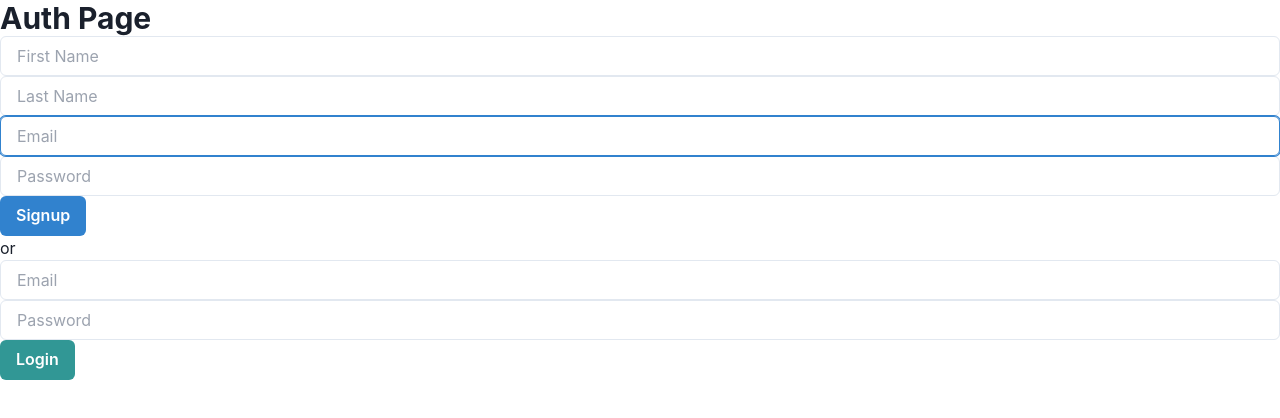
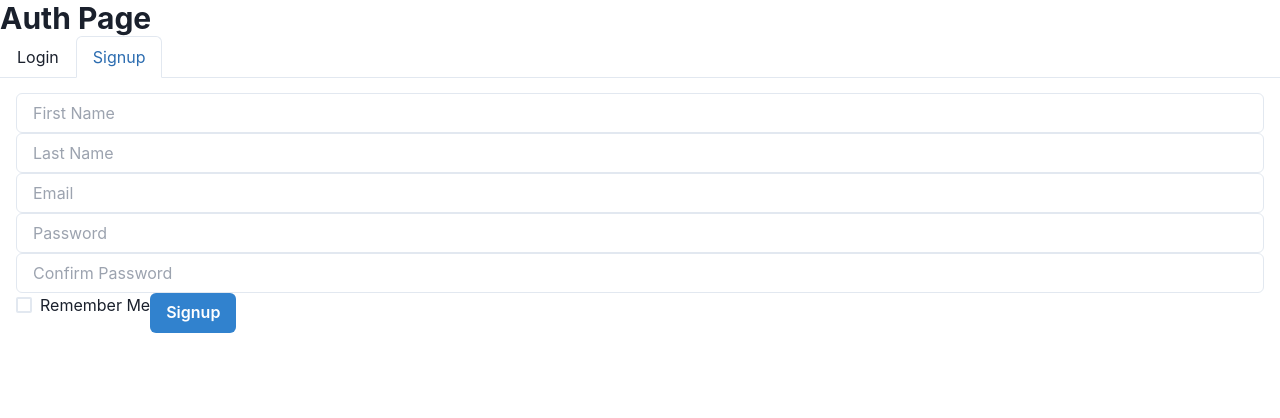
Before and after one commit to Danzmann/thinkeasy-task, a Next.js app: page /auth in a window 1280 px wide. Both pictures are taken after a click on the tab "Signup". Shown: the top 418 px of the page. Built offline with nearby package versions, Linux system fonts and the light colour scheme.

Commit message:
auth-page: Improved UX and functionalities in auth page (login/signup), two tabs for each method. Improved error feedback. Enabled "remember me"

```diff
--- a/src/api/auth.ts
+++ b/src/api/auth.ts
@@ -2,11 +2,9 @@ import axiosInstance from "@/api/axiosInstance";
 import { handleApiError } from "@/api/errorHandler";
 import { SignupInput, LoginInput, Auth, RefreshTokenInput } from "@/types/api";
 
-const BASE_URL = "https://frontend-test-be.stage.thinkeasy.cz/auth";
-
 export async function signup(input: SignupInput): Promise<Auth> {
   try {
-    const response = await axiosInstance.post(`${BASE_URL}/signup`, input);
+    const response = await axiosInstance.post("/auth/signup", input);
     return response.data;
   } catch (error) {
     handleApiError(error);
@@ -15,7 +13,7 @@ export async function signup(input: SignupInput): Promise<Auth> {
 
 export async function login(input: LoginInput): Promise<Auth> {
   try {
-    const response = await axiosInstance.post(`${BASE_URL}/login`, input);
+    const response = await axiosInstance.post("/auth/login", input);
     return response.data;
   } catch (error) {
     handleApiError(error);
@@ -27,8 +25,15 @@ export async function refreshToken(
 ): Promise<{ access_token: string }> {
   try {
     const response = await axiosInstance.post(
-      `${BASE_URL}/refresh-token`,
-      input,
+      "/auth/refresh-token",
+      {
+        token: input.token,
+      },
+      {
+        headers: {
+          Authorization: `Bearer ${input.authToken}`,
+        },
+      },
     );
     return response.data;
   } catch (error) {
--- a/src/pages/auth.tsx
+++ b/src/pages/auth.tsx
@@ -1,24 +1,45 @@
-import React from "react";
+import React, { useEffect, useState } from "react";
 import { useSetRecoilState } from "recoil";
 import { useForm } from "react-hook-form";
 import { useRouter } from "next/router";
-
 import {
   authTokenState,
   refreshTokenState,
   userInfoState,
 } from "@/state/atoms";
 import { signup, login } from "@/api/auth";
-import { Button, Input, Box, Heading, Text } from "@chakra-ui/react";
-// import { Checkbox } from "@chakra-ui/checkbox";
+import {
+  Button,
+  Input,
+  Box,
+  Heading,
+  Checkbox,
+  Tabs,
+  TabList,
+  Tab,
+  TabPanel,
+  TabPanels,
+  FormControl,
+  FormErrorMessage,
+  FormHelperText,
+} from "@chakra-ui/react";
+import { ToastContainer, toast } from "react-toastify";
 
 const AuthPage = () => {
-  const signupForm = useForm();
-  const loginForm = useForm();
+  const signupForm = useForm({
+    mode: "onSubmit", // Run validation on form submission
+  });
+  const loginForm = useForm({
+    mode: "onSubmit",
+  });
+
   const router = useRouter();
+
   const setAuthToken = useSetRecoilState(authTokenState);
   const setRefreshToken = useSetRecoilState(refreshTokenState);
   const setUserInfo = useSetRecoilState(userInfoState);
+
+  const [rememberMe, setRememberMe] = useState(false);
 
   const onSubmit = async (data: any, isSignup: boolean) => {
     try {
@@ -34,18 +55,55 @@ const AuthPage = () => {
       setAuthToken(authData.accessToken);
       setRefreshToken(authData.refreshToken);
 
-      if (data.rememberMe) {
+      if (rememberMe) {
+        localStorage.setItem("accessToken", authData.accessToken);
         localStorage.setItem("refreshToken", authData.refreshToken);
+        // There is no api to fetch user data so here it is, the DIY version :D
+        localStorage.setItem("userInfo", data.email);
       } else {
+        localStorage.removeItem("accessToken");
         localStorage.removeItem("refreshToken");
+        localStorage.removeItem("userInfo");
       }
 
       setUserInfo({ email: data.email });
       router.push("/");
     } catch (error: any) {
-      alert(error.message || "An error occurred. Please try again.");
+      let errorMessage = "An error occurred. Please try again.";
+      // Password too short error message comes as an array for some reason
+      if (error.message && Array.isArray(error.message)) {
+        errorMessage = error.message.join(", ");
+      } else if (error.message) {
+        errorMessage = error.message;
+      }
+
+      toast.error(errorMessage, {
+        position: "bottom-right",
+        autoClose: 3000,
+        hideProgressBar: true,
+      });
     }
   };
+
+  const handleError = () => {
+    toast.error("Please fix the missing fields.", {
+      position: "bottom-right",
+      autoClose: 3000,
+      hideProgressBar: true,
+    });
+  };
+
+  useEffect(() => {
+    const userLoggedOut = sessionStorage.getItem("userHasBeenLoggedOut");
+    if (userLoggedOut === "true") {
+      sessionStorage.removeItem("userHasBeenLoggedOut");
+      toast.warning("You have been logged out", {
+        position: "bottom-right",
+        autoClose: 3000,
+        hideProgressBar: true,
+      });
+    }
+  }, []);
 
   return (
     <div className="flex items-center justify-center min-h-screen bg-gray-100 text-black">
@@ -54,59 +112,169 @@ const AuthPage = () => {
           Auth Page
         </Heading>
 
+        <Tabs variant="enclosed">
+          <TabList>
+            <Tab>Login</Tab>
+            <Tab>Signup</Tab>
+          </TabList>
+
+          <TabPanels>
+            <TabPanel>
               <form
-          onSubmit={signupForm.handleSubmit((data) => onSubmit(data, true))}
+                onSubmit={loginForm.handleSubmit(
+                  (data) => onSubmit(data, false),
+                  handleError,
+                )}
+              >
+                <FormControl
+                  isInvalid={!!loginForm.formState.errors.email}
+                  className="mb-4"
                 >
                   <Input
-            {...signupForm.register("firstname")}
-            placeholder="First Name"
-            className="mb-2"
+                    {...loginForm.register("email", {
+                      required: "Email is required",
+                    })}
+                    placeholder="Email"
                   />
+                  <FormErrorMessage>
+                    {loginForm.formState.errors.email?.message}
+                  </FormErrorMessage>
+                </FormControl>
+
+                <FormControl
+                  isInvalid={!!loginForm.formState.errors.password}
+                  className="mb-4"
+                >
                   <Input
-            {...signupForm.register("lastname")}
-            placeholder="Last Name"
-            className="mb-2"
-          />
-          <Input
-            {...signupForm.register("email", { required: true })}
-            placeholder="Email"
-            className="mb-2"
-          />
-          <Input
-            {...signupForm.register("password", { required: true })}
+                    {...loginForm.register("password", {
+                      required: "Password is required",
+                    })}
                     type="password"
                     placeholder="Password"
-            className="mb-2"
                   />
-          {/*<Checkbox {...signupForm.register("rememberMe")} className="mb-4">
+                  <FormErrorMessage>
+                    {loginForm.formState.errors.password?.message}
+                  </FormErrorMessage>
+                </FormControl>
+
+                <Checkbox
+                  isChecked={rememberMe}
+                  onChange={() => setRememberMe((prev) => !prev)}
+                  className="mb-4"
+                >
                   Remember Me
-          </Checkbox>**/}
+                </Checkbox>
+                <Button type="submit" colorScheme="teal" className="w-full">
+                  Login
+                </Button>
+              </form>
+            </TabPanel>
+            <TabPanel>
+              <form
+                onSubmit={signupForm.handleSubmit((data) =>
+                  onSubmit(data, true),
+                )}
+              >
+                <FormControl
+                  isInvalid={!!signupForm.formState.errors.firstname}
+                  className="mb-4"
+                >
+                  <Input
+                    {...signupForm.register("firstname", {
+                      required: "First name is required",
+                    })}
+                    placeholder="First Name"
+                  />
+                  <FormErrorMessage>
+                    {signupForm.formState.errors.firstname?.message}
+                  </FormErrorMessage>
+                </FormControl>
+
+                <FormControl
+                  isInvalid={!!signupForm.formState.errors.lastname}
+                  className="mb-4"
+                >
+                  <Input
+                    {...signupForm.register("lastname", {
+                      required: "Last name is required",
+                    })}
+                    placeholder="Last Name"
+                  />
+                  <FormErrorMessage>
+                    {signupForm.formState.errors.lastname?.message}
+                  </FormErrorMessage>
+                </FormControl>
+
+                <FormControl
+                  isInvalid={!!signupForm.formState.errors.email}
+                  className="mb-4"
+                >
+                  <Input
+                    {...signupForm.register("email", {
+                      required: "Email is required",
+                    })}
+                    placeholder="Email"
+                  />
+                  <FormErrorMessage>
+                    {signupForm.formState.errors.email?.message}
+                  </FormErrorMessage>
+                </FormControl>
+
+                <FormControl
+                  isInvalid={!!signupForm.formState.errors.password}
+                  className="mb-4"
+                >
+                  <Input
+                    {...signupForm.register("password", {
+                      required: "Password is required",
+                      minLength: {
+                        value: 8,
+                        message: "Password must be at least 8 characters",
+                      },
+                    })}
+                    type="password"
+                    placeholder="Password"
+                  />
+                  <FormErrorMessage>
+                    {signupForm.formState.errors.password?.message}
+                  </FormErrorMessage>
+                </FormControl>
+
+                <FormControl
+                  isInvalid={!!signupForm.formState.errors.confirmPassword}
+                  className="mb-4"
+                >
+                  <Input
+                    {...signupForm.register("confirmPassword", {
+                      required: "Please confirm your password",
+                      validate: (value) =>
+                        value === signupForm.getValues("password") ||
+                        "Passwords do not match",
+                    })}
+                    type="password"
+                    placeholder="Confirm Password"
+                  />
+                  <FormErrorMessage>
+                    {signupForm.formState.errors.confirmPassword?.message}
+                  </FormErrorMessage>
+                </FormControl>
+
+                <Checkbox
+                  isChecked={rememberMe}
+                  onChange={() => setRememberMe((prev) => !prev)}
+                  className="mb-4"
+                >
+                  Remember Me
+                </Checkbox>
                 <Button type="submit" colorScheme="blue" className="w-full">
                   Signup
                 </Button>
               </form>
-
-        <Text className="text-center mt-4 mb-4">or</Text>
-
-        <form
-          onSubmit={loginForm.handleSubmit((data) => onSubmit(data, false))}
-        >
-          <Input
-            {...loginForm.register("email", { required: true })}
-            placeholder="Email"
-            className="mb-2"
-          />
-          <Input
-            {...loginForm.register("password", { required: true })}
-            type="password"
-            placeholder="Password"
-            className="mb-4"
-          />
-          <Button type="submit" colorScheme="teal" className="w-full">
-            Login
-          </Button>
-        </form>
+            </TabPanel>
+          </TabPanels>
+        </Tabs>
       </Box>
+      <ToastContainer />
     </div>
   );
 };
--- a/src/pages/index.tsx
+++ b/src/pages/index.tsx
@@ -56,6 +56,7 @@ const Home = () => {
     setLoading(true);
     try {
       const fetchedPosts = await apiCall<Post[]>(ENDPOINTS.posts, METHODS.GET);
+      // Ideally all posts from api should be in posts state, but since we are doing nothing with unpublished posts...
       const publishedPosts = fetchedPosts.filter((post) => post.published);
       setPosts(publishedPosts);
       setFilteredPosts(publishedPosts);
@@ -177,7 +178,6 @@ const Home = () => {
         {error && <Text color="red.500">{error}</Text>}
 
         <Box className="mb-4 p-4 bg-white rounded shadow-md">
-          {/* Search by Title or Content */}
           <Box className="mb-4">
             <Text mb={2}>Search by Title/Content:</Text>
             <AutoComplete
@@ -221,7 +221,6 @@ const Home = () => {
             </AutoComplete>
           </Box>
 
-          {/* Search by Author */}
           <Box>
             <Text mb={2}>Search by Author ID:</Text>
             <AutoComplete openOnFocus onSelectOption={handleSearchByAuthor}>
@@ -257,7 +256,6 @@ const Home = () => {
           </Box>
         </Box>
 
-        {/* Posts Section */}
         <Box
           className="h-[70vh] overflow-y-auto rounded shadow-md bg-gray-100 p-4"
           borderWidth="1px"
--- a/src/state/atoms.ts
+++ b/src/state/atoms.ts
@@ -25,3 +25,8 @@ export const currentUserPostsState = atom<Post[]>({
   key: "currentUserPostsState",
   default: [],
 });
+
+export const appLoadingState = atom<boolean>({
+  key: "appLoadingState",
+  default: true,
+});
--- a/src/types/api.ts
+++ b/src/types/api.ts
@@ -18,5 +18,6 @@ export interface Auth {
 }
 
 export interface RefreshTokenInput {
+  authToken: string;
   token: string;
 }
```
Also changed, not shown: src/api/axiosInstance.ts (+13 -2 lines), src/components/Header.tsx (+7 -3 lines), src/components/withAuth.tsx (+24 -2 lines), src/pages/_app.tsx (+31 -13 lines). Lines whose indentation alone changed are shown as unchanged.
